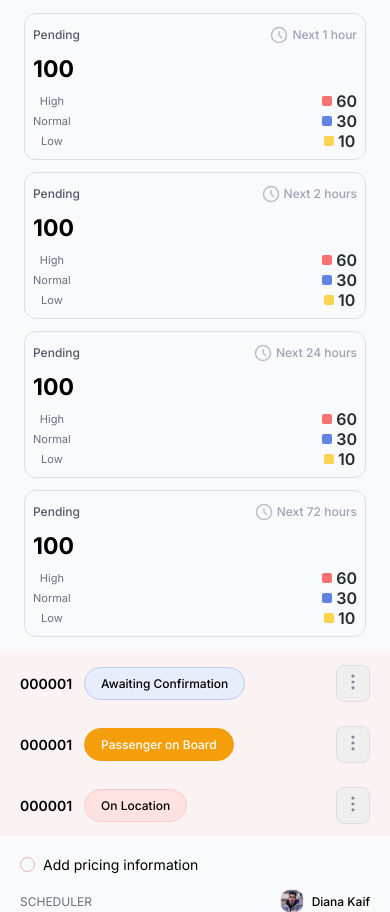
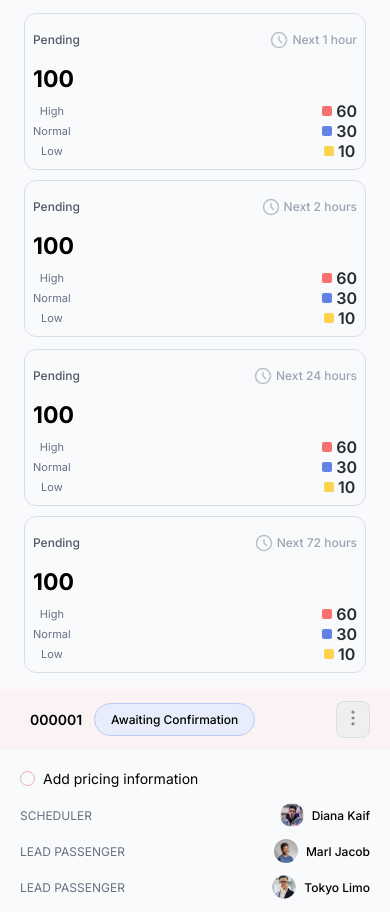
Before and after one commit to AbubakarNaveed/systemplus-first-month-probation-project, a plain HTML site: page index.html in a window 390 px wide. Shown: the part 209-1121 px from the top of the page. Drawn offline with Linux system fonts and the light colour scheme.

Commit message:
changes in the responsive scheme of widgets

```diff
--- a/index.html
+++ b/index.html
@@ -110,6 +110,7 @@
         </div>
       </div>
       <div class="wigdet_container">
+        <div class="wigdet_row">
           <div class="widget">
             <div class="widget_wrapper">
               <div class="widget_header">
@@ -188,6 +189,8 @@
               </div>
             </div>
           </div>
+        </div>
+        <div class="wigdet_row">
           <div class="widget">
             <div class="widget_wrapper">
               <div class="widget_header">
@@ -260,6 +263,7 @@
                     <div>
                       <div class="rating_color--yellow"></div>
                       <p>10</p>
+                    </div>
                   </div>
                 </div>
               </div>
@@ -436,24 +440,6 @@
               <button><img src="./assests/dot_button.svg" /></button>
             </div>
           </div>
-          <div class="function_stack_row">
-            <div class="button_section">
-              <p>000001</p>
-              <button class="button --yellow">Passenger on Board</button>
-            </div>
-            <div class="dot_button">
-              <button><img src="./assests/dot_button.svg" /></button>
-            </div>
-          </div>
-          <div class="function_stack_row">
-            <div class="button_section">
-              <p>000001</p>
-              <button class="button --pink">On Location</button>
-            </div>
-            <div class="dot_button">
-              <button><img src="./assests/dot_button.svg" /></button>
-            </div>
-          </div>
         </div>
         <div class="data_stack">
           <div class="data_section_1">
--- a/styles/components/mainComponents/_widget.scss
+++ b/styles/components/mainComponents/_widget.scss
@@ -3,7 +3,7 @@
   display: flex;
 
   align-items: center;
-  justify-content: space-between;
+
   // flex-wrap: wrap;
   // margin: 24px 0px;
   width: 100%;
@@ -11,12 +11,17 @@
   max-width: 1250px;
   margin: 24px auto;
 }
-
+.wigdet_row {
+  display: flex;
+  gap: 10px;
+  width: 100%;
+}
 .widget {
   padding: 20px;
+  width: 100%;
   border: 1px solid $border_color;
   border-radius: 12px;
-  min-width: 280px;
+
   &:hover {
     border-color: #e7aeb4;
     // box-shadow: 0px 0px 10px $shadow_color;
@@ -34,6 +39,7 @@
   display: flex;
   align-items: center;
   width: 100%;
+  height: 35px;
   justify-content: space-between;
 }
 
@@ -47,7 +53,7 @@
 .widget_header_icon_section {
   display: flex;
   align-items: center;
-  height: 25px;
+  height: 35px;
   gap: 3px;
   p {
     color: $font_color-widget-gray;
@@ -131,74 +137,127 @@
     padding: 20px;
     border: 1px solid $border_color;
     border-radius: 12px;
-    min-width: 290px;
   }
 }
 
-@media only screen and (max-width: 1488px) {
-  .widget {
-    padding: 20px;
-    border: 1px solid $border_color;
-    border-radius: 12px;
-    min-width: 280px;
-  }
-}
-
-@media only screen and (max-width: 1444px) {
-  .widget {
-    padding: 20px;
-    border: 1px solid $border_color;
-    border-radius: 12px;
-    min-width: 260px;
-  }
-}
-@media only screen and (max-width: 1378px) {
-  .widget {
-    min-width: 248px;
-  }
+@media only screen and (max-width: 853px) {
   .wigdet_container {
-    justify-content: center;
     flex-wrap: wrap;
   }
 }
 
-@media only screen and (max-width: 1284px) {
+// @media only screen and (max-width: 1488px) {
+//   .widget {
+//     padding: 20px;
+//     border: 1px solid $border_color;
+//     border-radius: 12px;
+//     min-width: 280px;
+//   }
+// }
+
+// @media only screen and (max-width: 1444px) {
+//   .widget {
+//     padding: 20px;
+//     border: 1px solid $border_color;
+//     border-radius: 12px;
+//     min-width: 260px;
+//   }
+// }
+// @media only screen and (max-width: 1378px) {
+//   .widget {
+//     min-width: 248px;
+//   }
+//   .wigdet_container {
+//     justify-content: center;
+//     flex-wrap: wrap;
+//   }
+// }
+
+// @media only screen and (max-width: 1284px) {
+//   .widget {
+//     min-width: 280px;
+//   }
+
+//   .wigdet_container {
+//     justify-content: space-between;
+//     flex-wrap: wrap;
+//     width: 100%;
+//   }
+// }
+
+// @media only screen and (max-width: 1196px) {
+//   .widget {
+//     min-width: 255px;
+//   }
+// }
+
+// @media only screen and (max-width: 1099px) {
+//   // .table {
+//   //   display: none;
+//   // }
+//   .widget {
+//     min-width: 235px;
+//   }
+//   .wigdet_container {
+//     max-width: 750px;
+//     margin: 16px auto;
+//     justify-content: center;
+//   }
+// }
+
+// @media only screen and (max-width: 925px) {
+//   .wigdet_container {
+//     flex-wrap: wrap;
+//     justify-content: center;
+//   }
+//   .widget {
+//     // max-width: 250px;
+//   }
+// }
+
+// @media only screen and (max-width: 510px) {
+//   .widget {
+//     min-width: 175px !important;
+//     padding: 8px;
+//     // background-color: red;
+//   }
+//   .wigdet_container {
+//     width: 100%;
+//     margin: 16px auto;
+//     justify-content: center;
+//     flex-wrap: wrap;
+//     gap: 12px;
+//   }
+//   .widget_wrapper {
+//     display: flex;
+//     flex-direction: column;
+//     gap: 8px;
+//     width: 100%;
+//   }
+//   .widget_footer {
+//     display: flex;
+//     flex-direction: row;
+//     justify-content: space-between;
+//     align-items: center;
+//   }
+//   .scale {
+//     flex-direction: column;
+//     justify-content: space-around;
+//     height: 60px;
+//     align-items: center;
+//   }
+//   .rating_container {
+//     flex-direction: column;
+//     justify-content: space-between;
+//     height: 60px;
+//     align-items: center;
+//   }
+// }
+
+@media only screen and (max-width: 550px) {
   .widget {
-    min-width: 280px;
-  }
-
-  .wigdet_container {
-    justify-content: space-between;
-    flex-wrap: wrap;
     width: 100%;
-  }
-}
-
-@media only screen and (max-width: 1196px) {
-  .widget {
-    min-width: 255px;
-  }
-}
-
-@media only screen and (max-width: 1099px) {
-  // .table {
-  //   display: none;
-  // }
-  .widget {
-    min-width: 235px;
-  }
-  .wigdet_container {
-    max-width: 750px;
-    margin: 16px auto;
-    justify-content: center;
-  }
-}
-
-@media only screen and (max-width: 510px) {
-  .widget {
-    min-width: 175px !important;
     padding: 8px;
-    // background-color: red;
   }
   .wigdet_container {
     width: 100%;
@@ -233,40 +292,8 @@
   }
 }
 
-@media only screen and (max-width: 409px) {
-  .widget {
-    width: 100%;
-    padding: 8px;
+@media only screen and (max-width: 420px) {
+  .wigdet_row {
+    flex-wrap: wrap;
   }
-  // .wigdet_container {
-  //   width: 100%;
-  //   margin: 16px auto;
-  //   justify-content: center;
-  //   flex-wrap: wrap;
-  //   gap: 12px;
-  // }
-  // .widget_wrapper {
-  //   display: flex;
-  //   flex-direction: column;
-  //   gap: 8px;
-  //   width: 100%;
-  // }
-  // .widget_footer {
-  //   display: flex;
-  //   flex-direction: row;
-  //   justify-content: space-between;
-  //   align-items: center;
-  // }
-  // .scale {
-  //   flex-direction: column;
-  //   justify-content: space-around;
-  //   height: 60px;
-  //   align-items: center;
-  // }
-  // .rating_container {
-  //   flex-direction: column;
-  //   justify-content: space-between;
-  //   height: 60px;
-  //   align-items: center;
-  // }
 }
--- a/styles/components/responsiveTable/_responsiveTable.scss
+++ b/styles/components/responsiveTable/_responsiveTable.scss
@@ -24,6 +24,7 @@
     display: flex;
     align-items: center;
     gap: 12px;
+    margin-left: 10px;
     p {
       color: black;
       font-size: 14px;
@@ -191,11 +192,12 @@ input[type="checkbox"]:checked {
 @media only screen and (max-width: 1099px) {
   .responsive_table {
     display: flex;
+    width: 100%;
   }
 }
 
-@media only screen and (max-width: 510px) {
-  .responsive_table {
-    width: 100%;
-  }
-}
+// @media only screen and (max-width: 510px) {
+//   .responsive_table {
+//     width: 100%;
+//   }
+// }
```
Also changed, not shown: styles/style.css, 1 other file. Lines whose indentation alone changed are shown as unchanged.
